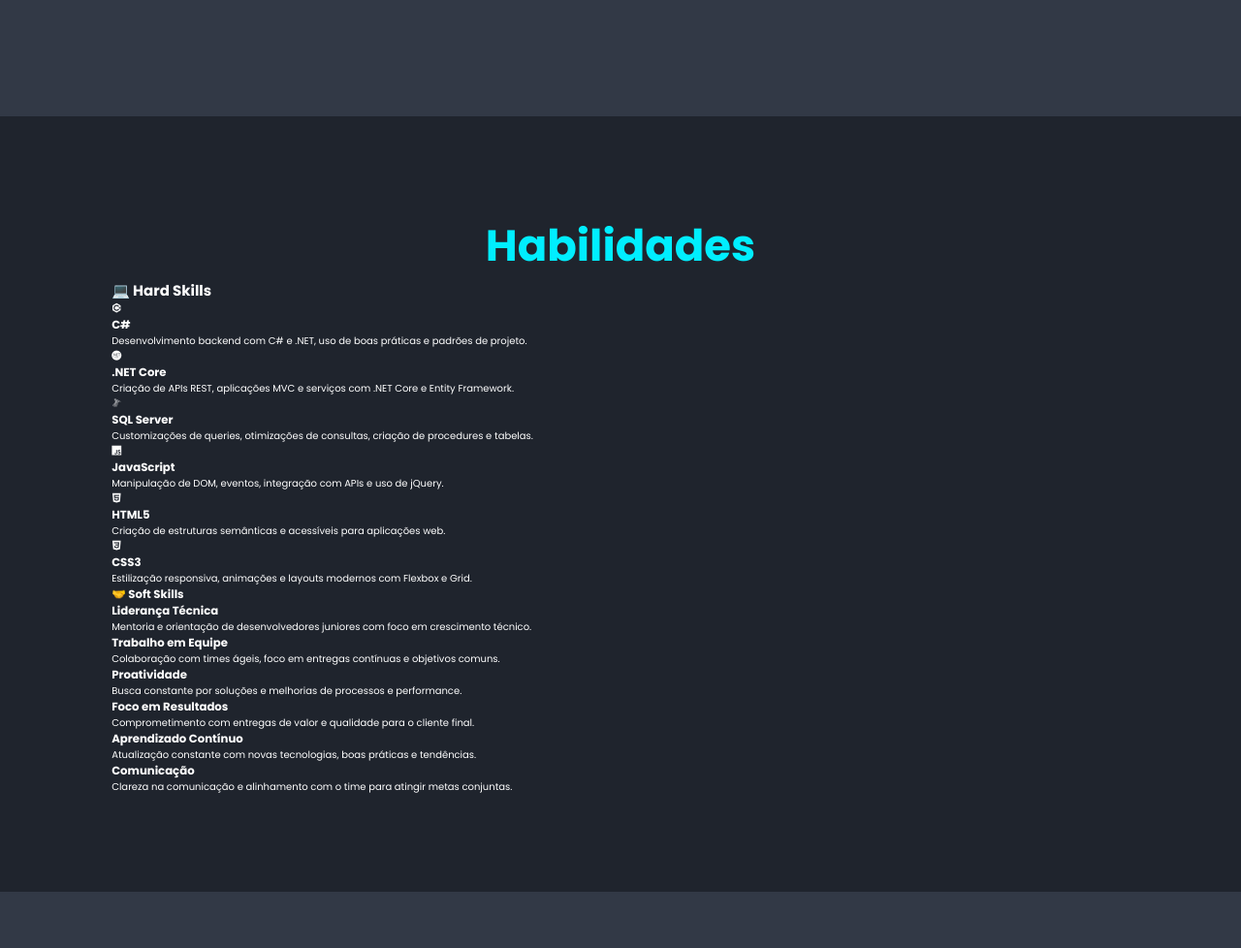
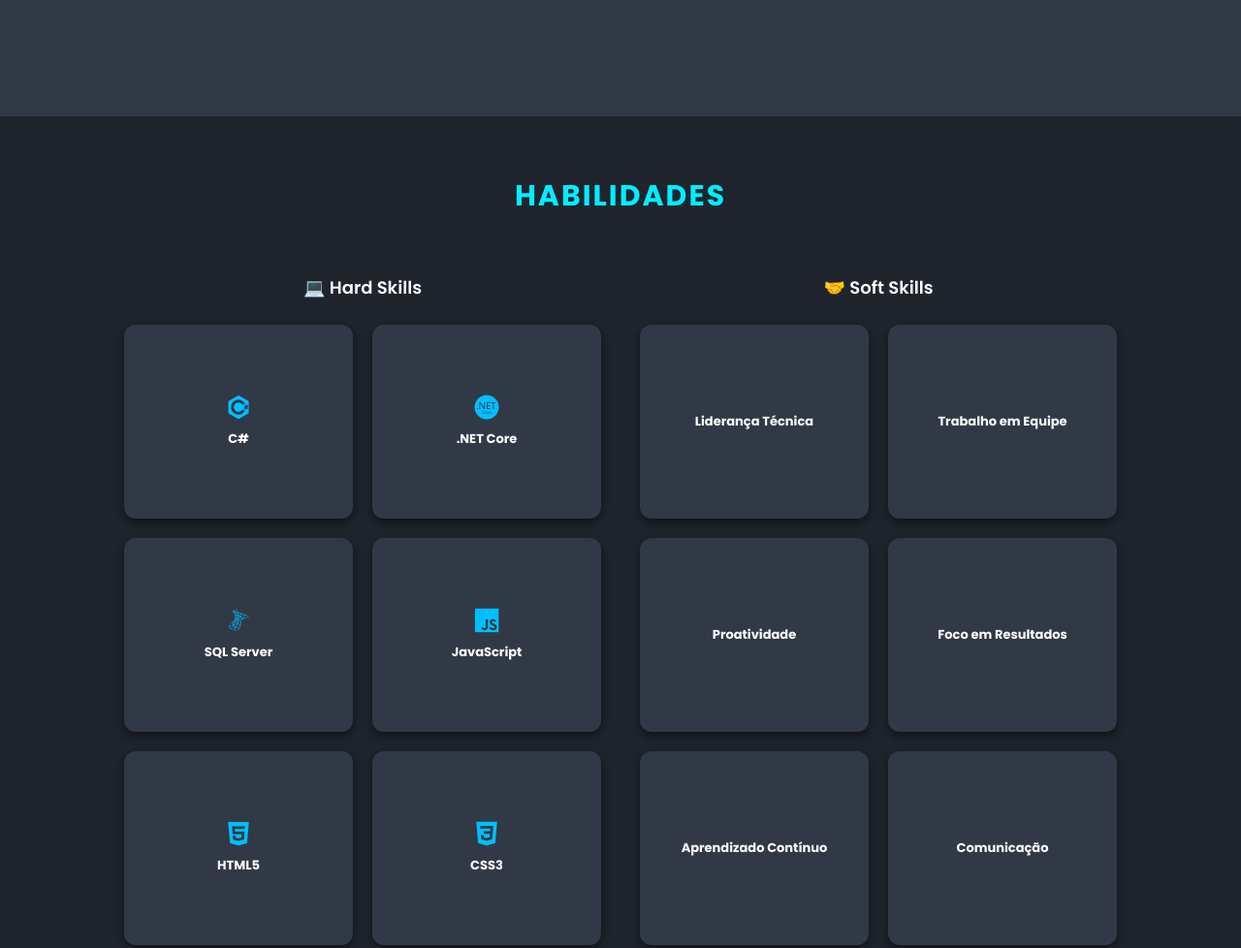
Before and after one commit to brunogoncalves99/devbrunogoncalves, a plain HTML site: page index.html in a window 1280 px wide. Shown: the part 1480-2458 px from the top of the page at 97% size. Drawn offline with nearby package versions, Linux system fonts and the light colour scheme.

Commit message:
melhoria

```diff
--- a/src/css/style.css
+++ b/src/css/style.css
@@ -563,3 +563,127 @@ color: var(--main-color);
     width: 80%;
   }
 }
+
+/*===== Skilss ===========================================*/
+
+.skills {
+  padding: 60px 10%;
+  background: var(--bg-color);
+  color: #fff;
+}
+
+.skills .heading {
+  text-align: center;
+  font-size: 2.2rem;
+  margin-bottom: 40px;
+}
+
+.skills-container {
+  display: flex;
+  flex-wrap: wrap;
+  justify-content: space-between;
+  gap: 40px;
+}
+
+.skills-column {
+  flex: 1;
+  min-width: 300px;
+}
+
+.skills-title {
+  font-size: 1.5rem;
+  margin-bottom: 20px;
+  text-align: center;
+  color: #00bfff;
+}
+
+.skills-grid {
+  display: grid;
+  grid-template-columns: repeat(auto-fit, minmax(160px, 1fr));
+  gap: 20px;
+}
+
+.card {
+  perspective: 1000px;
+}
+
+.card-inner {
+  position: relative;
+  width: 100%;
+  height: 200px;
+  transition: transform 0.6s;
+  transform-style: preserve-3d;
+}
+
+.card:hover .card-inner {
+  transform: rotateY(180deg);
+}
+
+.card-front,
+.card-back {
+  position: absolute;
+  width: 100%;
+  height: 100%;
+  border-radius: 12px;
+  backface-visibility: hidden;
+  background: var(--second-bg-color);
+  box-shadow: 0 4px 10px rgba(0, 0, 0, 0.5);
+  display: flex;
+  flex-direction: column;
+  align-items: center;
+  justify-content: center;
+  padding: 20px;
+}
+
+.card-front i {
+  font-size: 2.5rem;
+  margin-bottom: 10px;
+  color: #00bfff;
+}
+
+.card-front h3 {
+  font-size: 1.3rem;
+  color: #fff;
+}
+
+.card-back {
+  transform: rotateY(180deg);
+  font-size: 1.2rem;
+  color: #ccc;
+  text-align: center;
+  padding: 10px;
+}
+
+.card:hover {
+  filter: brightness(1.1);
+  transition: filter 0.3s ease;
+}
+.card:hover .card-inner {
+  transform: rotateY(180deg) scale(1.05);
+}
+
+.skills .heading {
+  text-align: center;
+  font-size: 3rem;
+  font-weight: 700;
+  margin-bottom: 50px;
+  color: #00bfff;
+  text-transform: uppercase;
+  letter-spacing: 2px;
+  font-family: 'Poppins', sans-serif;
+}
+
+.skills .heading span {
+  display: inline-block;
+  padding-bottom: 8px;
+  font-family: 'Poppins', sans-serif;
+}
+
+.skills-title {
+  text-align: center;
+  font-size: 1.8rem;
+  font-weight: 600;
+  color: #ffffff;
+  margin-bottom: 25px;
+  font-family: 'Poppins', sans-serif;
+}
```
